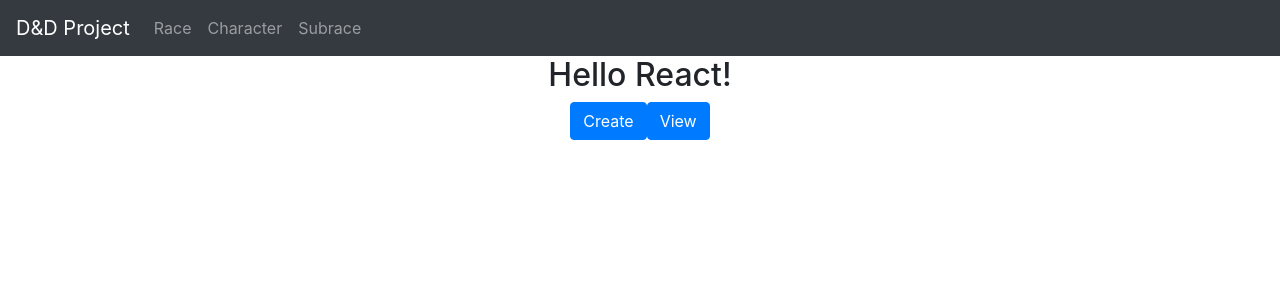
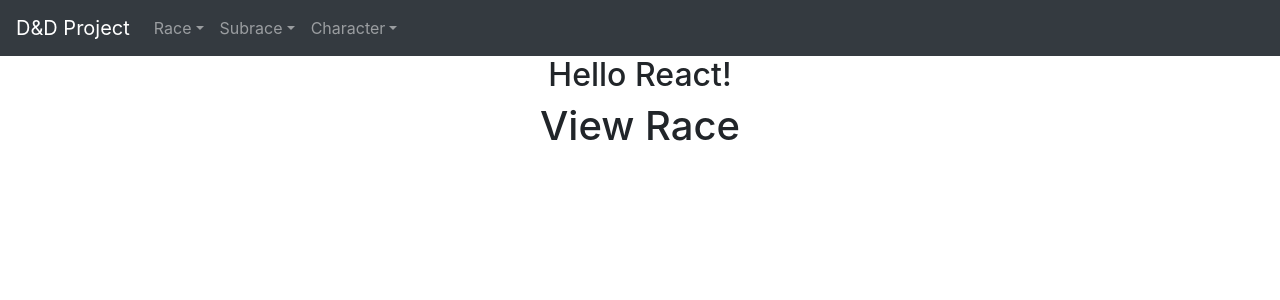
Before and after one commit to alexksysx/dndfront, a React (Create React App) app: page / in a window 1280 px wide. Shown: the top 300 px of the page. Built offline with nearby package versions, Linux system fonts and the light colour scheme; no server answers.

Commit message:
Removed "Main" components

```diff
--- a/src/App.tsx
+++ b/src/App.tsx
@@ -1,15 +1,19 @@
 import * as React from 'react';
 import './App.css';
 import 'bootstrap/dist/css/bootstrap.min.css';
-import {Navbar, Nav} from 'react-bootstrap';
-import MainRace from './raceComponents/MainRace';
-import MainCharacter from './characterComponents/MainCharacter';
-import MainSubrace from './subraceComponents/MainSubrace';
+import {Navbar, Nav, NavDropdown} from 'react-bootstrap';
+import ViewRace from './raceComponents/ViewRace';
+import CreateRace from './raceComponents/CreateRace';
+import ViewCharacter from './characterComponents/ViewCharacter';
+import CreateCharacter from './characterComponents/CreateCharacter';
+import ViewSubrace from './subraceComponents/ViewSubrace';
+import CreateSubrace from './subraceComponents/CreateSubrace';
 import {
   BrowserRouter as Router,
   Switch,
   Route,
-  Link
+  Link,
+  NavLink
 } from "react-router-dom";
 
 interface IState {
@@ -25,18 +29,42 @@ class App extends React.Component<any, IState> {
           <Navbar bg="dark" variant="dark">
             <Navbar.Brand as={Link} to="/">D&D Project</Navbar.Brand>
             <Nav>
-              <Link className="nav-link" to="/race">Race</Link>
-              <Link className="nav-link" to="/character">Character</Link>
-              <Link className="nav-link" to="/subrace">Subrace</Link>
+              <NavDropdown title="Race" id="basic-nav-drodown">
+                <NavDropdown.Item>
+                  <NavLink to="/race/view" style={{color: "black"}}>View</NavLink>
+                </NavDropdown.Item>
+                <NavDropdown.Item>
+                  <NavLink to="/race/create" style={{color: "black"}}>Create</NavLink>
+                </NavDropdown.Item>
+              </NavDropdown>
+              <NavDropdown title="Subrace" id="basic-nav-drodown">
+                <NavDropdown.Item>
+                  <NavLink to="/subrace/view" style={{color: "black"}}>View</NavLink>
+                </NavDropdown.Item>
+                <NavDropdown.Item>
+                  <NavLink to="/subrace/create" style={{color: "black"}}>Create</NavLink>
+                </NavDropdown.Item>
+              </NavDropdown>
+              <NavDropdown title="Character" id="basic-nav-drodown">
+                <NavDropdown.Item>
+                  <NavLink to="/character/view" style={{color: "black"}}>View</NavLink>
+                </NavDropdown.Item>
+                <NavDropdown.Item>
+                  <NavLink to="/character/create" style={{color: "black"}}>Create</NavLink>
+                </NavDropdown.Item>
+              </NavDropdown>
             </Nav>
           </Navbar>
           <div>
             <h2>Hello React!</h2>
             <Switch>
-              <Route exact path="/" component={MainRace}/>
-              <Route path="/race" component={MainRace}/>
-              <Route path="/character" component={MainCharacter}/>
-              <Route path="/subrace" component={MainSubrace}/>
+              <Route exact path="/" component={ViewRace}/>
+              <Route path="/race/view" component={ViewRace}/>
+              <Route path="/race/create" component={CreateRace}/>
+              <Route path="/character/view" component={ViewCharacter}/>
+              <Route path="/character/create" component={CreateCharacter}/>
+              <Route path="/subrace/view" component={ViewSubrace}/>
+              <Route path="/subrace/create" component={CreateSubrace}/>
             </Switch>
           </div>
         </Router>
--- a/src/characterComponents/MainCharacter.tsx
+++ /dev/null
@@ -1,44 +0,0 @@
-import * as React from 'react';
-import CreateCharacter from './CreateCharacter';
-import ViewCharacter from './ViewCharacter';
-import {
-  BrowserRouter as Router,
-  Switch,
-  Route,
-  Link
-} from "react-router-dom";
-import {Button} from "react-bootstrap"
-
-
-interface IState {
-    action: string
-}
-
-const actions: Array<string> = ["create", "view"];
-const buttonNames: Array<string> = ["Create Character", "View Character"];
-
-class MainCharacter extends React.Component<any, IState> {
-
-    render() {
-        return(
-            <div>
-                <Router>
-                    <Link to="/character/create">
-                        <Button>Create</Button>
-                    </Link>
-                    <Link to="/character/view">
-                        <Button>View</Button>
-                    </Link>
-                    <Switch>
-                        <Route path="/character/create" component={CreateCharacter}/>
-                        <Route path="/character/view" component={ViewCharacter}/>
-                        <Route path="/character" component={ViewCharacter}/>
-                    </Switch>
-                </Router>
-            </div>
-        );
-    }
-
-}
-
-export default MainCharacter;
--- a/src/raceComponents/MainRace.tsx
+++ /dev/null
@@ -1,40 +0,0 @@
-import * as React from 'react';
-import CreateRace from './CreateRace';
-import ViewRace from './ViewRace';
-import {
-  BrowserRouter as Router,
-  Switch,
-  Route,
-  Link
-} from "react-router-dom";
-import {Button} from "react-bootstrap";
-
-interface IState {
-    action: string,
-}
-
-class MainRace extends React.Component<any, IState> {
-
-    render() {
-        return(
-            <div>
-                <Router>
-                    <Link to="/race/create">
-                        <Button>Create</Button>
-                    </Link>
-                    <Link to="/race/view">
-                        <Button>View</Button>
-                    </Link>
-                    <Switch>
-                        <Route path="/race/view" component={ViewRace}/>
-                        <Route path="/race/create" component={CreateRace}/>
-                        <Route path ="/race" component={ViewRace}/>
-                    </Switch>
-                </Router>
-            </div>
-        );
-    }
-
-}
-
-export default MainRace;
--- a/src/raceComponents/ViewRace.tsx
+++ b/src/raceComponents/ViewRace.tsx
@@ -69,6 +69,7 @@ class ViewRace extends React.Component<any, IState> {
         }
         return (
             <div>
+                <h1>View Race</h1>
                 <br/>
                 {data} <br/>
                 {selRace} <br/>
--- a/src/subraceComponents/MainSubrace.tsx
+++ /dev/null
@@ -1,43 +0,0 @@
-import * as React from 'react';
-import ViewSubrace from './ViewSubrace';
-import CreateSubrace from './CreateSubrace';
-import {
-  BrowserRouter as Router,
-  Switch,
-  Route,
-  Link
-} from "react-router-dom";
-import {Button} from "react-bootstrap"
-
-interface IState {
-    action: string,
-}
-
-const modes: Array<string> = ["create", "view"];
-const buttonNames: Array<string> = ["Create Subace", "View Subrace"];
-
-class MainSubrace extends React.Component<any, IState> {
-
-    render() {
-        return(
-            <div>
-                <Router>
-                    <Link to="/subrace/create">
-                        <Button>Create</Button>
-                    </Link>
-                    <Link to="/subrace/view">
-                        <Button>View</Button>
-                    </Link>
-                    <Switch>
-                        <Route path="/subrace/create" component={CreateSubrace}/>
-                        <Route path="/subrece/view" component={ViewSubrace}/>
-                        <Route path="/subrace" component={ViewSubrace}/>
-                    </Switch>
-                </Router>
-            </div>
-        );
-    }
-
-}
-
-export default MainSubrace;
```
